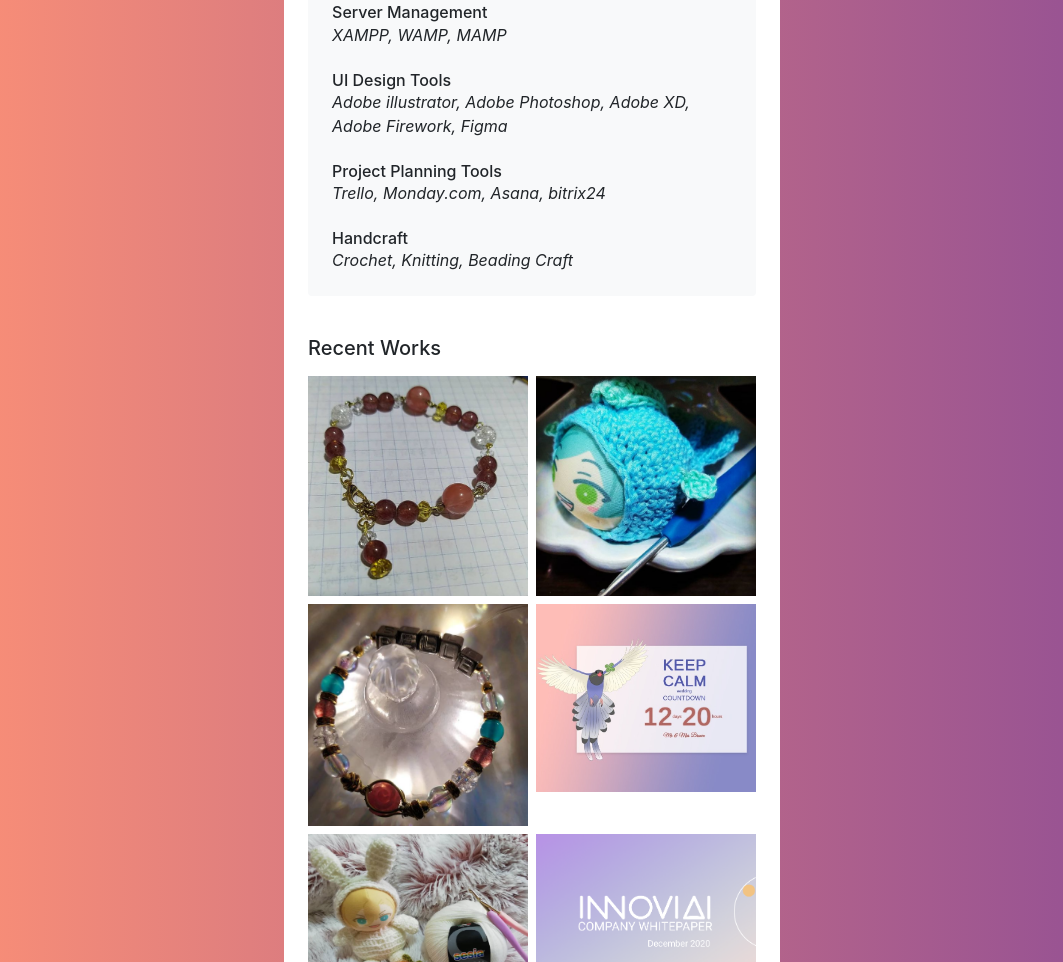
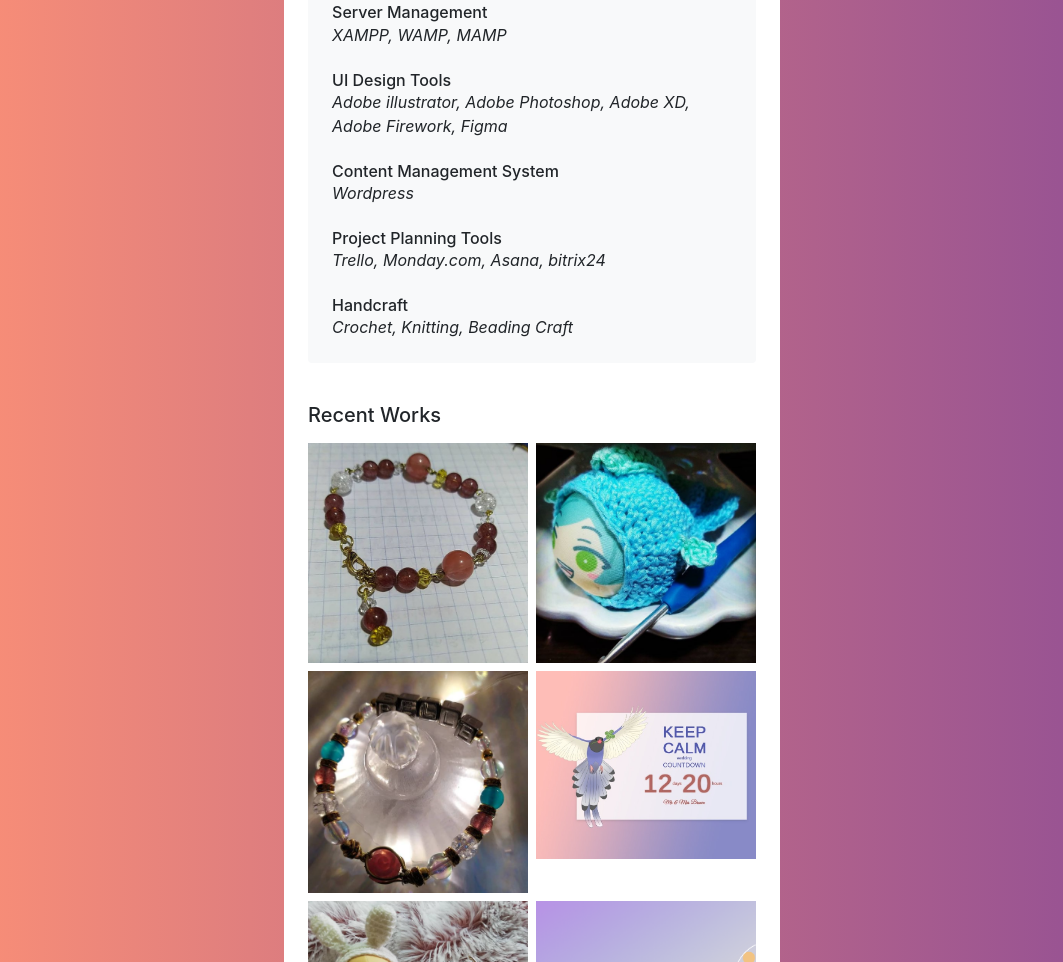
Before and after one commit to GwenHo/aboutgwen, a plain HTML site: page index.html in a window 1280 px wide. Shown: the part 796-1758 px from the top of the page, without its empty margins (108-1171 px from the left). Drawn offline with nearby package versions, Linux system fonts and the light colour scheme.

Commit message:
Update index.html

```diff
--- a/index.html
+++ b/index.html
@@ -94,6 +94,9 @@
                         <h6 class="mb-0">UI Design Tools</h6>
                         <p class="font-italic mb-0">Adobe illustrator, Adobe Photoshop, Adobe XD, Adobe Firework, Figma</p>
                         <br/>
+                        <h6 class="mb-0">Content Management System</h6>
+                        <p class="font-italic mb-0">Wordpress</p>
+                        <br/>
                         <h6 class="mb-0">Project Planning Tools</h6>
                         <p class="font-italic mb-0">Trello, Monday.com, Asana, bitrix24</p>
                         <br/>
```
